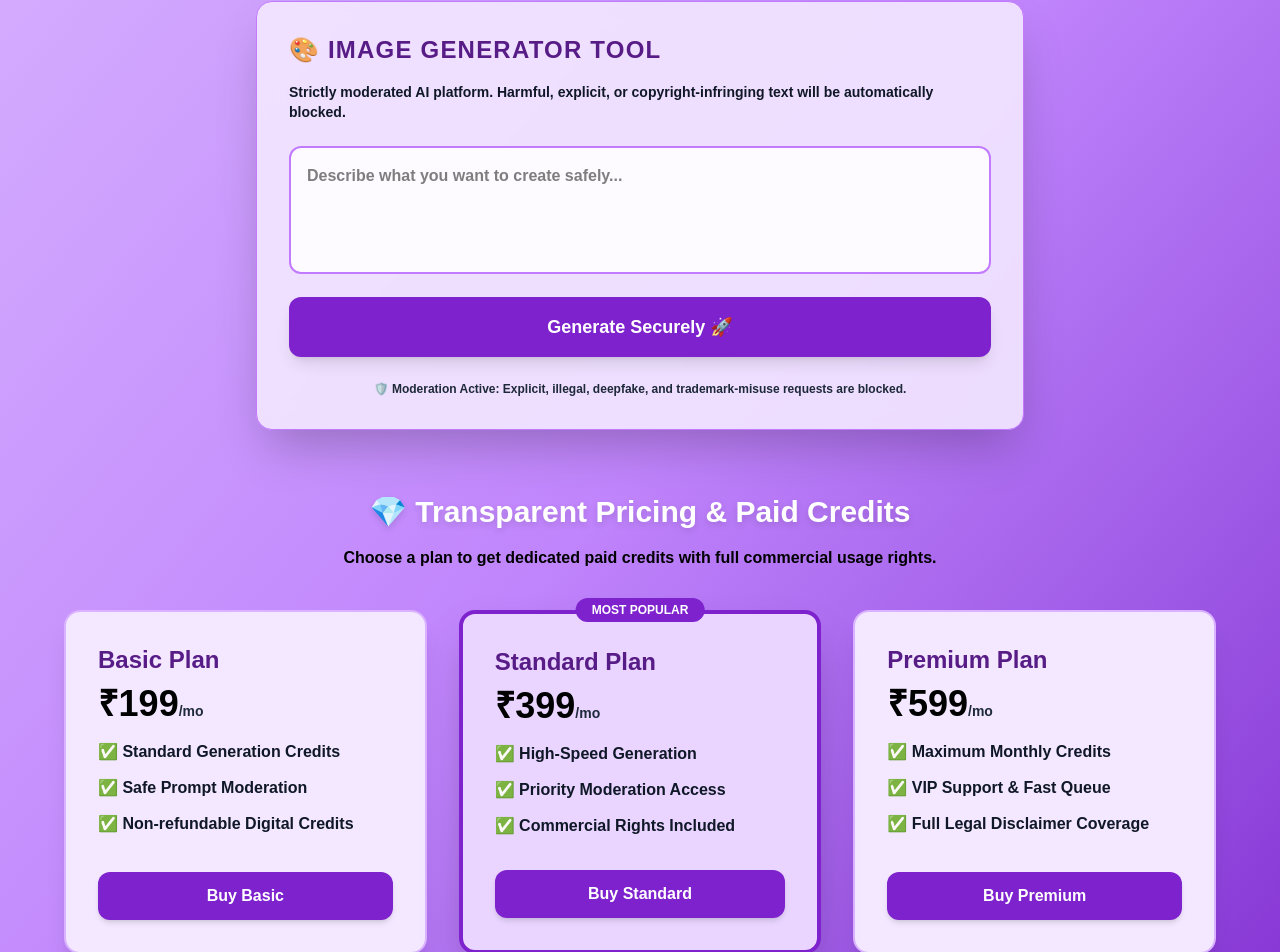
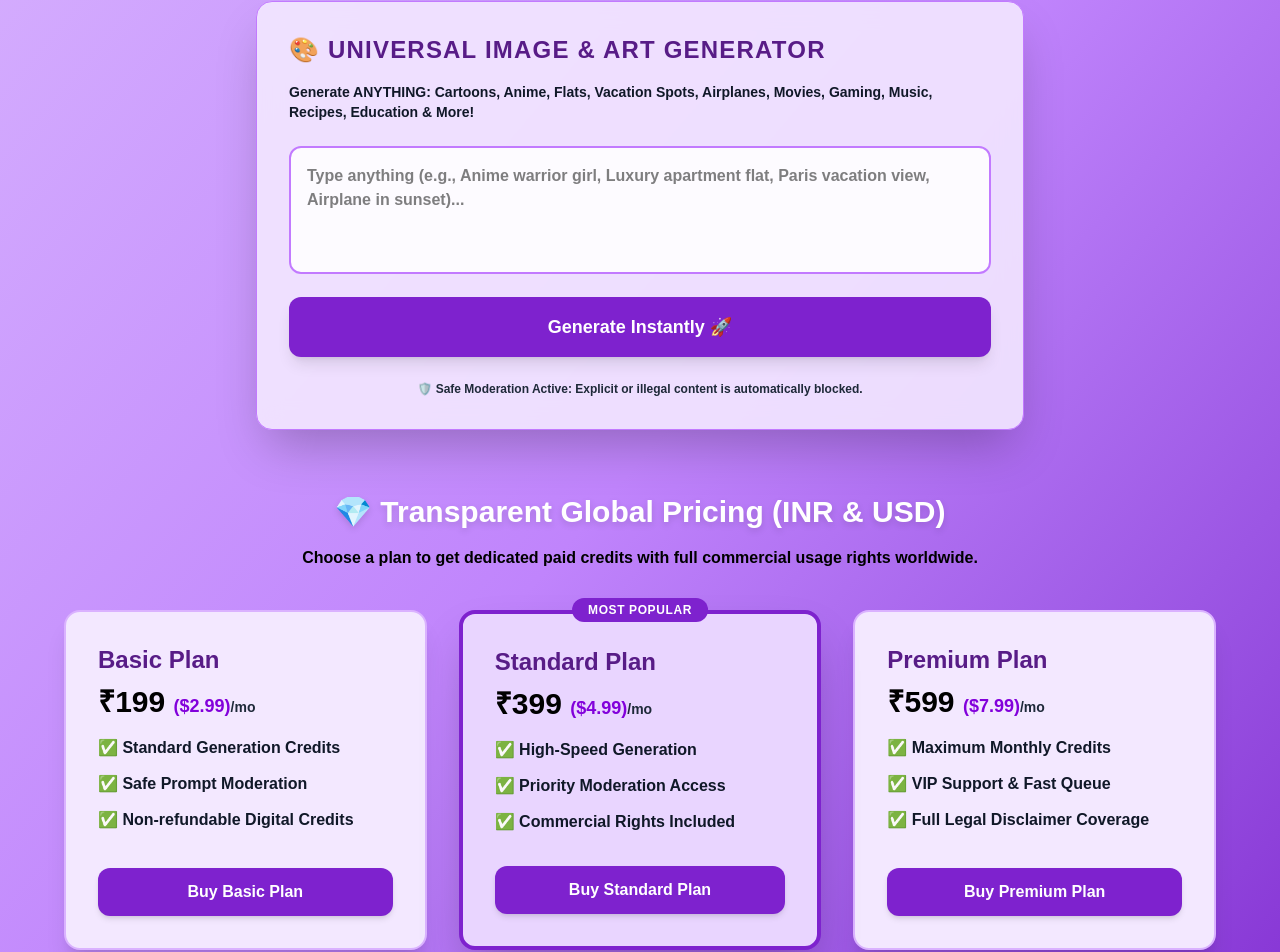
Before and after one commit to saulehariba7-cloud/blazefire-ai-website, a Next.js app: page / in a window 1280 px wide. Shown: the part 294-1246 px from the top of the page. Built offline with nearby package versions, Linux system fonts and the light colour scheme.

Commit message:
Update credits, moderation messages, and pricing display
Updated the credits state from 3 to 5. Enhanced moderation messaging and improved user prompts for clarity. Adjusted pricing display for plans to include USD equivalents.

```diff
--- a/app/page.tsx
+++ b/app/page.tsx
@@ -4,19 +4,16 @@ import { useState } from "react";
 
 export default function Home() {
   const [activeTab, setActiveTab] = useState<"image" | "text-image" | "content">("image");
-  const [credits, setCredits] = useState<number>(3);
+  const [credits, setCredits] = useState<number>(5);
   const [prompt, setPrompt] = useState<string>("");
   const [output, setOutput] = useState<string>("");
   const [loading, setLoading] = useState<boolean>(false);
   const [showPolicyModal, setShowPolicyModal] = useState<string | null>(null);
 
-  // 1. Advanced Moderation & Safety Blacklist (Explicit, Harmful, Illegal, Deepfake & Copyright protection)
+  // Content Safety & Moderation Blacklist
   const restrictedKeywords = [
-    // Sexual / Explicit
     "porn", "sex", "nude", "explicit", "xxx", "nsfw", "naked", "erotic", "boobs", "pussy", "dick",
-    // Harmful / Illegal / Violence
     "abuse", "violence", "kill", "suicide", "murder", "bomb", "weapon", "drug", "hack", "crack", "illegal",
-    // Deepfake / Impersonation (Restricting real people/celebrities without consent)
     "deepfake", "fake nudes", "impersonate", "naked celebrity"
   ];
 
@@ -27,11 +24,10 @@ export default function Home() {
     }
 
     if (!prompt.trim()) {
-      alert("Please enter a prompt or text description!");
+      alert("Please enter anything you want to create or search!");
       return;
     }
 
-    // 2. Prompt Moderation Check
     const lowerPrompt = prompt.toLowerCase();
     const isHarmful = restrictedKeywords.some(word => lowerPrompt.includes(word));
 
@@ -43,39 +39,40 @@ export default function Home() {
     setLoading(true);
     setOutput("");
 
-    // Simulated AI Generation with safety checks
     setTimeout(() => {
       setLoading(false);
       setCredits(credits - 1);
 
       if (toolName === "image" || toolName === "text-image") {
-        const p = prompt.toLowerCase();
-        let imageUrl = "https://images.unsplash.com/photo-1618005182384-a83a8bd57fbe?w=800&auto=format&fit=crop&q=80";
+        // Universal Image & Art Generation for anything Cartoons, Anime, Flats, Airplanes, Vacation, Animals, etc.
+        const dynamicImageUrl = `https://image.pollinations.ai/prompt/${encodeURIComponent(prompt)}`;
+        setOutput(dynamicImageUrl);
+      } else {
+        // Universal Text Writer for Recipes, Education, Quran/Nasheed, Sports, Gaming, Movies, Music, etc.
+        const smartContent = `✨ Universal AI Intelligence Report for: "${prompt}"\n\n` +
+          `📌 Executive Overview & Core Concept:\n` +
+          `A comprehensive and expertly structured exploration of "${prompt}". This topic is designed to deliver maximum value, creativity, and accuracy.\n\n` +
+          `🎯 Key Details & Specifications:\n` +
+          `- Primary Focus: In-depth breakdown and high-quality creative insights regarding "${prompt}".\n` +
+          `- Applications: Perfect for education, professional research, project planning, and daily inspiration.\n` +
+          `- Core Principles: Innovation, clarity, and structural perfection.\n\n` +
+          `🚀 Summary:\n` +
+          `Your exploration of "${prompt}" opens up limitless creative potential. Generated securely and instantly by Teenx AI Engine!`;
 
-        if (p.includes("dog") || p.includes("puppy") || p.includes("kutta")) {
-          imageUrl = "https://images.unsplash.com/photo-1543466835-00a7907e9de1?w=800&auto=format&fit=crop&q=80";
-        } else if (p.includes("cat") || p.includes("kitten") || p.includes("billi")) {
-          imageUrl = "https://images.unsplash.com/photo-1514888286974-6c03e2ca1dba?w=800&auto=format&fit=crop&q=80";
-        } else if (p.includes("car") || p.includes("bike") || p.includes("vehicle")) {
-          imageUrl = "https://images.unsplash.com/photo-1503376780353-7e6692767b70?w=800&auto=format&fit=crop&q=80";
-        } else if (p.includes("nature") || p.includes("mountain") || p.includes("sunset") || p.includes("pahar")) {
-          imageUrl = "https://images.unsplash.com/photo-1506744038136-46273834b3fb?w=800&auto=format&fit=crop&q=80";
-        }
-
-        setOutput(imageUrl);
-      } else {
-        setOutput(
-          `✨ AI Generated Content for "${prompt}":\n\n` +
-          `📌 Title / Summary: Professional Creative Output\n\n` +
-          `📝 Details:\n` +
-          `This content has been securely generated by Teenx Generator AI. It complies with all standard safety and copyright guidelines, making it safe for commercial and creative use.\n`
-        );
+        setOutput(smartContent);
       }
     }, 1500);
   };
 
+  // Stripe Payment Links Integration Ready
   const handleBuyPlan = (planName: string, price: string) => {
-    alert(`You selected the ${planName} (${price}). Paid credits policy: All purchases are final and non-refundable once credited.`);
+    if (planName === "Basic Plan") {
+      window.location.href = "https://buy.stripe.com/your_actual_basic_link_here";
+    } else if (planName === "Standard Plan") {
+      window.location.href = "https://buy.stripe.com/your_actual_standard_link_here";
+    } else if (planName === "Premium Plan") {
+      window.location.href = "https://buy.stripe.com/your_actual_premium_link_here";
+    }
   };
 
   return (
@@ -87,11 +84,10 @@ export default function Home() {
             ✨ Teenx Generator
           </h1>
           <p className="text-sm text-gray-900 font-bold mt-1">
-            Safe, Secure & AI-Powered Creative Hub
+            Safe, Secure & Unlimited Universal AI-Powered Hub
           </p>
         </div>
 
-        {/* 3. Free & Paid Credits Transparency Box */}
         <div className="mt-4 md:mt-0 flex flex-col items-end">
           <div className="bg-[#7e22ce] text-white px-5 py-2.5 rounded-xl shadow-md font-bold flex items-center gap-2">
             <span>Available Credits:</span>
@@ -136,19 +132,19 @@ export default function Home() {
       {/* Generator Tool Box */}
       <div className="max-w-3xl mx-auto bg-[#f3e8ff]/90 backdrop-blur-md p-8 rounded-2xl shadow-2xl border border-purple-400 mb-16">
         <h2 className="text-2xl font-black mb-4 text-[#581c87] uppercase tracking-wider">
-          {activeTab === "image" && "🎨 Image Generator Tool"}
-          {activeTab === "text-image" && "🖼️ Text to Image Tool"}
-          {activeTab === "content" && "✍️ AI Text & Content Generator"}
+          {activeTab === "image" && "🎨 Universal Image & Art Generator"}
+          {activeTab === "text-image" && "🖼️ Text to Image Creator"}
+          {activeTab === "content" && "📝 Universal AI Content & Info Writer"}
         </h2>
         <p className="text-gray-900 mb-6 font-bold text-sm">
-          Strictly moderated AI platform. Harmful, explicit, or copyright-infringing text will be automatically blocked.
+          Generate ANYTHING: Cartoons, Anime, Flats, Vacation Spots, Airplanes, Movies, Gaming, Music, Recipes, Education & More!
         </p>
 
         <div className="space-y-4">
           <textarea
             value={prompt}
             onChange={(e) => setPrompt(e.target.value)}
-            placeholder="Describe what you want to create safely..."
+            placeholder="Type anything (e.g., Anime warrior girl, Luxury apartment flat, Paris vacation view, Airplane in sunset)..."
             className="w-full p-4 rounded-xl bg-white/90 border-2 border-purple-400 text-black font-bold focus:outline-none focus:ring-2 focus:ring-[#7e22ce] resize-none h-32"
           />
 
@@ -157,11 +153,11 @@ export default function Home() {
             disabled={loading}
             className="w-full py-4 bg-[#7e22ce] hover:bg-[#581c87] text-white font-black rounded-xl shadow-lg transition-transform transform active:scale-95 disabled:opacity-50 text-lg"
           >
-            {loading ? "Checking Safety & Generating..." : "Generate Securely 🚀"}
+            {loading ? "Generating Anything You Want..." : "Generate Instantly 🚀"}
           </button>
 
           <p className="text-xs text-gray-800 text-center font-bold mt-2">
-            🛡️ Moderation Active: Explicit, illegal, deepfake, and trademark-misuse requests are blocked.
+            🛡️ Safe Moderation Active: Explicit or illegal content is automatically blocked.
           </p>
         </div>
 
@@ -170,15 +166,15 @@ export default function Home() {
           <div className="mt-8 p-6 bg-white/85 rounded-xl border-2 border-purple-300">
             <h3 className="font-black text-lg mb-3 text-[#581c87]">Result:</h3>
             {activeTab === "content" ? (
-              <pre className="whitespace-pre-wrap font-bold text-gray-900 bg-purple-50 p-4 rounded-lg">
+              <pre className="whitespace-pre-wrap font-bold text-gray-900 bg-purple-50 p-4 rounded-lg font-sans">
                 {output}
               </pre>
             ) : (
               <div className="flex justify-center">
                 <img
                   src={output}
-                  alt="Moderated AI Output"
-                  className="rounded-xl max-h-80 object-cover shadow-md border-2 border-purple-400"
+                  alt="Universal AI Generated Art"
+                  className="rounded-xl max-h-96 object-cover shadow-md border-2 border-purple-400"
                 />
               </div>
             )}
@@ -186,59 +182,85 @@ export default function Home() {
         )}
       </div>
 
-      {/* Pricing / Credits Section */}
+      {/* Pricing / Credits Section with Dual Currency (INR & USD) */}
       <section className="max-w-6xl mx-auto mb-16">
         <h2 className="text-3xl font-black text-center text-white mb-4 drop-shadow-md">
-          💎 Transparent Pricing & Paid Credits
+          💎 Transparent Global Pricing (INR & USD)
         </h2>
         <p className="text-center text-black font-bold mb-10 text-base">
-          Choose a plan to get dedicated paid credits with full commercial usage rights.
+          Choose a plan to get dedicated paid credits with full commercial usage rights worldwide.
         </p>
 
         <div className="grid grid-cols-1 md:grid-cols-3 gap-8">
+          {/* Basic Plan */}
           <div className="bg-[#f3e8ff] p-8 rounded-2xl shadow-xl border-2 border-purple-300 flex flex-col justify-between">
             <div>
               <h3 className="text-2xl font-black text-[#581c87] mb-2">Basic Plan</h3>
-              <p className="text-4xl font-extrabold text-black mb-4">₹199<span className="text-sm font-bold text-gray-800">/mo</span></p>
+              <p className="text-3xl font-extrabold text-black mb-4">
+                ₹199 <span className="text-lg text-purple-700">($2.99)</span><span className="text-sm font-bold text-gray-800">/mo</span>
+              </p>
               <ul className="space-y-3 mb-8 font-bold text-gray-900">
                 <li>✅ Standard Generation Credits</li>
                 <li>✅ Safe Prompt Moderation</li>
                 <li>✅ Non-refundable Digital Credits</li>
               </ul>
             </div>
-            <button onClick={() => handleBuyPlan("Basic Plan", "₹199")} className="w-full py-3 bg-[#7e22ce] text-white font-black rounded-xl shadow-md">Buy Basic</button>
+            <button
+              onClick={() => handleBuyPlan("Basic Plan", "₹199 / $2.99")}
+              className="w-full py-3 bg-[#7e22ce] hover:bg-[#581c87] text-white font-black rounded-xl shadow-md transition-colors"
+            >
+              Buy Basic Plan
+            </button>
           </div>
 
+          {/* Standard Plan */}
           <div className="bg-[#e9d5ff] p-8 rounded-2xl shadow-2xl border-4 border-[#7e22ce] flex flex-col justify-between relative">
-            <span className="absolute -top-4 left-1/2 transform -translate-x-1/2 bg-[#7e22ce] text-white px-4 py-1 rounded-full text-xs font-black uppercase">Most Popular</span>
+            <span className="absolute -top-4 left-1/2 transform -translate-x-1/2 bg-[#7e22ce] text-white px-4 py-1 rounded-full text-xs font-black uppercase tracking-wider">
+              Most Popular
+            </span>
             <div>
               <h3 className="text-2xl font-black text-[#581c87] mb-2">Standard Plan</h3>
-              <p className="text-4xl font-extrabold text-black mb-4">₹399<span className="text-sm font-bold text-gray-800">/mo</span></p>
+              <p className="text-3xl font-extrabold text-black mb-4">
+                ₹399 <span className="text-lg text-purple-700">($4.99)</span><span className="text-sm font-bold text-gray-800">/mo</span>
+              </p>
               <ul className="space-y-3 mb-8 font-bold text-gray-900">
                 <li>✅ High-Speed Generation</li>
                 <li>✅ Priority Moderation Access</li>
                 <li>✅ Commercial Rights Included</li>
               </ul>
             </div>
-            <button onClick={() => handleBuyPlan("Standard Plan", "₹399")} className="w-full py-3 bg-[#7e22ce] text-white font-black rounded-xl shadow-md">Buy Standard</button>
+            <button
+              onClick={() => handleBuyPlan("Standard Plan", "₹399 / $4.99")}
+              className="w-full py-3 bg-[#7e22ce] hover:bg-[#581c87] text-white font-black rounded-xl shadow-md transition-colors"
+            >
+              Buy Standard Plan
+            </button>
           </div>
 
+          {/* Premium Plan */}
           <div className="bg-[#f3e8ff] p-8 rounded-2xl shadow-xl border-2 border-purple-300 flex flex-col justify-between">
             <div>
               <h3 className="text-2xl font-black text-[#581c87] mb-2">Premium Plan</h3>
-              <p className="text-4xl font-extrabold text-black mb-4">₹599<span className="text-sm font-bold text-gray-800">/mo</span></p>
+              <p className="text-3xl font-extrabold text-black mb-4">
+                ₹599 <span className="text-lg text-purple-700">($7.99)</span><span className="text-sm font-bold text-gray-800">/mo</span>
+              </p>
               <ul className="space-y-3 mb-8 font-bold text-gray-900">
                 <li>✅ Maximum Monthly Credits</li>
                 <li>✅ VIP Support & Fast Queue</li>
                 <li>✅ Full Legal Disclaimer Coverage</li>
               </ul>
             </div>
-            <button onClick={() => handleBuyPlan("Premium Plan", "₹599")} className="w-full py-3 bg-[#7e22ce] text-white font-black rounded-xl shadow-md">Buy Premium</button>
+            <button
+              onClick={() => handleBuyPlan("Premium Plan", "₹599 / $7.99")}
+              className="w-full py-3 bg-[#7e22ce] hover:bg-[#581c87] text-white font-black rounded-xl shadow-md transition-colors"
+            >
+              Buy Premium Plan
+            </button>
           </div>
         </div>
       </section>
 
-      {/* 4. Footer with Clear Legal Policies & Disclaimers */}
+      {/* Footer with Clear Legal Policies & Disclaimers */}
       <footer className="text-center font-bold mt-12 py-6 border-t border-purple-400 space-y-3">
         <div className="flex justify-center gap-6 text-sm underline cursor-pointer">
           <span onClick={() => setShowPolicyModal("Terms of Service: Users must be 18+, avoid illegal/explicit prompts, and respect third-party copyrights.")}>Terms of Service</span>
```
